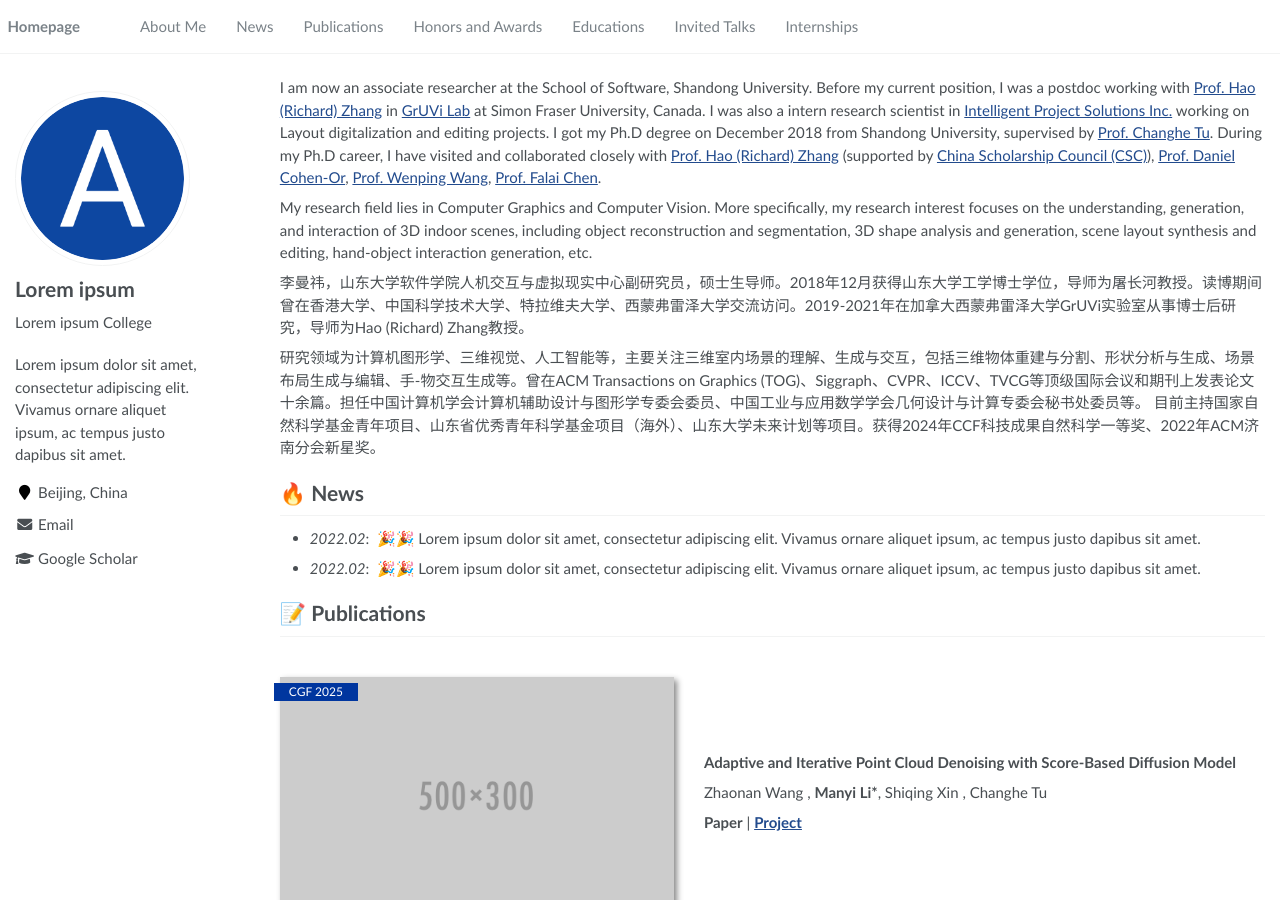
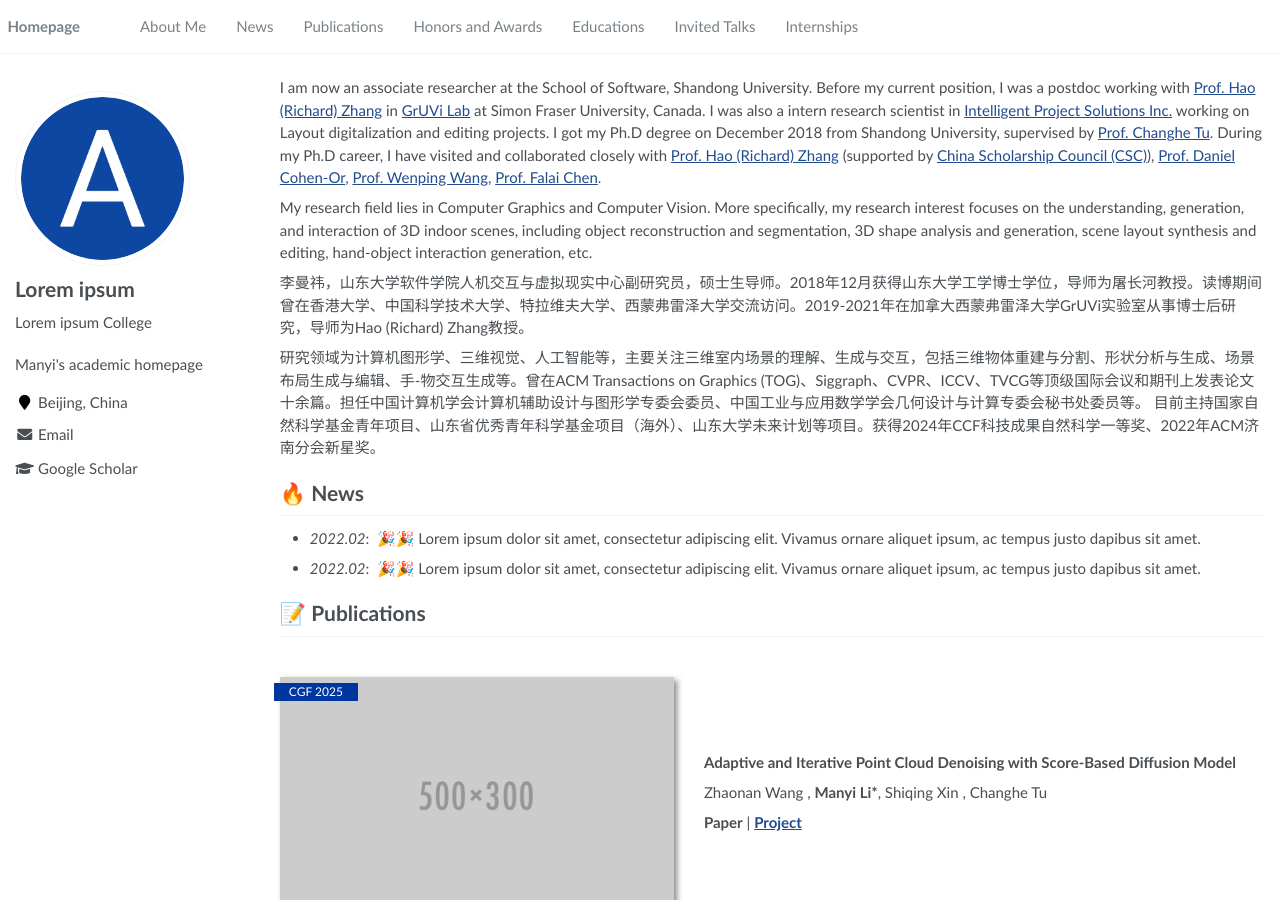
Before and after one commit to ManyiLi12345/manyili12345.github.io, a Jekyll site: the page built from _pages/about.md, in a window 1280 px wide and 900 px high. Built offline with Jekyll 4.4.1, drawn with Linux system fonts in a browser that asks for light colours.

Commit message:
Update _config.yml

```diff
--- a/_config.yml
+++ b/_config.yml
@@ -6,8 +6,8 @@
 # `jekyll serve`. If you change this file, please restart the server process.
 
 # Site Settings
-title                    : "Lorem ipsum"
-description              : "Lorem ipsum dolor sit amet, consectetur adipiscing elit. Vivamus ornare aliquet ipsum, ac tempus justo dapibus sit amet. "
+title                    : "Manyi Li"
+description              : "Manyi's academic homepage"
 repository               : "RayeRen/acad-homepage.github.io"
 google_scholar_stats_use_cdn : true
 
```
